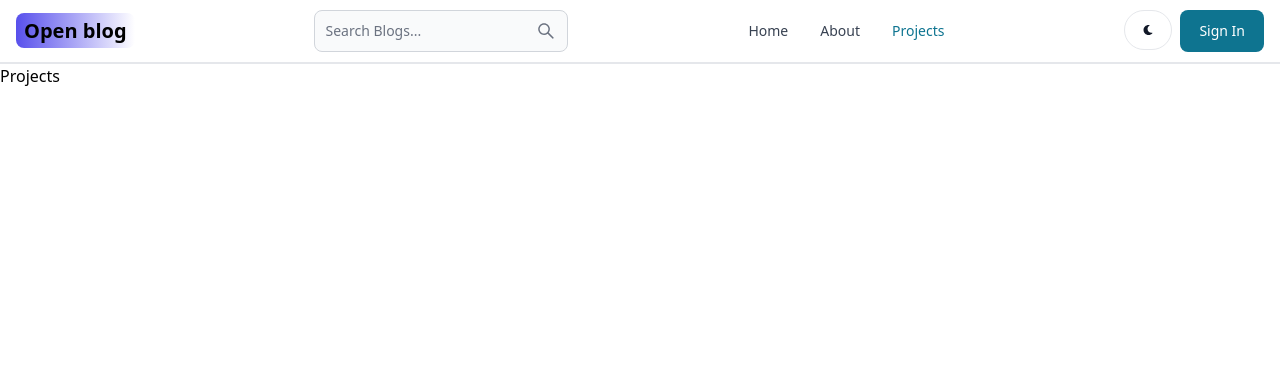
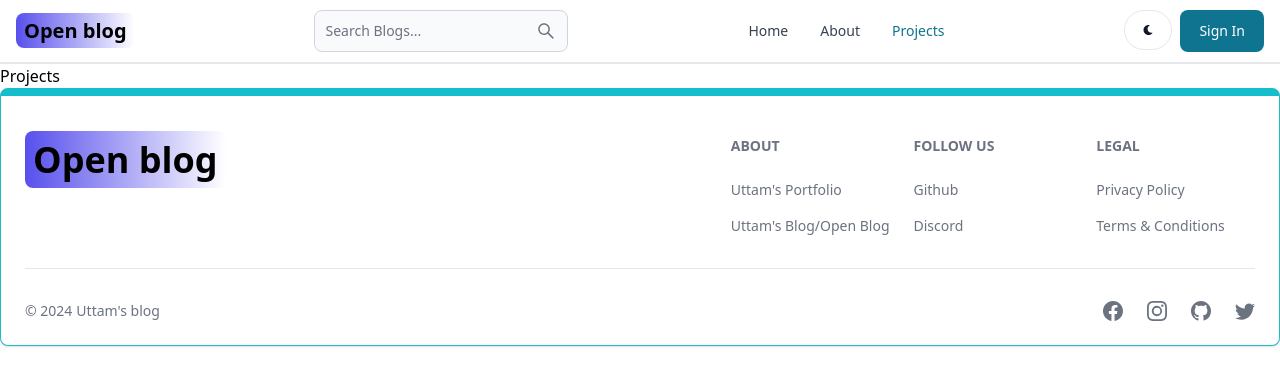
Before and after one commit to uttam-on-git/open-blog, a React (Vite) app in the folder client/: page /projects in a window 1280 px wide. Shown: the top 386 px of the page. Built offline with nearby package versions, Linux system fonts and the light colour scheme.

Commit message:
create and add the footer component

```diff
--- a/client/src/App.jsx
+++ b/client/src/App.jsx
@@ -6,6 +6,7 @@
 import Dashboard from './pages/Dashboard'
 import Projects from './pages/Projects'
 import Header from './components/Header'
+import Footer from './components/Footer'
 
 export default function App() {
   return (
@@ -19,6 +20,7 @@
         <Route path='/dashbord' element={<Dashboard/>}></Route>
         <Route path='/projects' element={<Projects/>}></Route>
       </Routes>
+      <Footer/>
     </BrowserRouter>
   )
 }
--- /dev/null
+++ b/client/src/components/Footer.jsx
@@ -0,0 +1,97 @@
+import { Footer } from "flowbite-react";
+import { Link } from "react-router-dom";
+import { BsFacebook, BsInstagram, BsTwitter, BsGithub } from 'react-icons/bs'
+export default function FooterCom() {
+  return (
+    <Footer container className="border border-t-8 border-teal-400">
+      <div className="w-full max-w-7xl mx-auto">
+        <div className="grid w-full justify-between sm:flex md:grid-cols-1">
+          <div className="mt-5">
+            <Link
+              to="/"
+              className="self-center whitespace-nowrap font-semibold
+         dark:text-white text-4xl"
+            >
+              <span
+                className="px-2 py-1 bg-gradient-to-r from-indigo-600
+         rounded-lg text-black"
+              >
+                Open blog
+              </span>
+            </Link>
+          </div>
+          <div
+            className="grid grid-cols-2 gap-9 mt-4 sm:grid-cols-3
+        sm:gap-6"
+          >
+            <div>
+              <Footer.Title title="About" />
+              <Footer.LinkGroup col>
+                <Footer.Link
+                  href="https://www.romendra.uttam.com"
+                  target="_blank"
+                  rel="noopener noreferrer"
+                >
+                  Uttam's Portfolio
+                </Footer.Link>
+                <Footer.Link
+                  href="https://www.open.uttam.com"
+                  target="_blank"
+                  rel="noopener noreferrer"
+                >
+                  Uttam's Blog/Open Blog
+                </Footer.Link>
+              </Footer.LinkGroup>
+            </div>
+
+            <div>
+              <Footer.Title title="FOLLOW US" />
+              <Footer.LinkGroup col>
+                <Footer.Link href="#" target="_blank" rel="noopener noreferrer">
+                  Github
+                </Footer.Link>
+                <Footer.Link href="#" target="_blank" rel="noopener noreferrer">
+                  Discord
+                </Footer.Link>
+              </Footer.LinkGroup>
+            </div>
+            <div>
+              <Footer.Title title="LEGAL" />
+              <Footer.LinkGroup col>
+                <Footer.Link
+                  href="https://www.romendra.uttam.com"
+                  target="_blank"
+                  rel="noopener noreferrer"
+                >
+                  Privacy Policy
+                </Footer.Link>
+                <Footer.Link
+                  href="https://www.open.uttam.com"
+                  target="_blank"
+                  rel="noopener noreferrer"
+                >
+                  Terms & Conditions
+                </Footer.Link>
+              </Footer.LinkGroup>
+            </div>
+          </div>
+        </div>
+        <Footer.Divider />
+        <div className="w-full sm:flex
+        sm:items-center sm:justify-between ">
+          <Footer.Copyright
+            href="'#"
+            by="Uttam's blog"
+            year={new Date().getFullYear()}
+          />
+          <div className="flex gap-6 sm:mt-0 mt-4 sm:justify-center">
+            <Footer.Icon href='#' icon={BsFacebook}/>
+            <Footer.Icon href='#' icon={BsInstagram}/>
+            <Footer.Icon href='#' icon={BsGithub}/>
+            <Footer.Icon href='#' icon={BsTwitter}/>
+          </div>
+        </div>
+      </div>
+    </Footer>
+  );
+}
```
